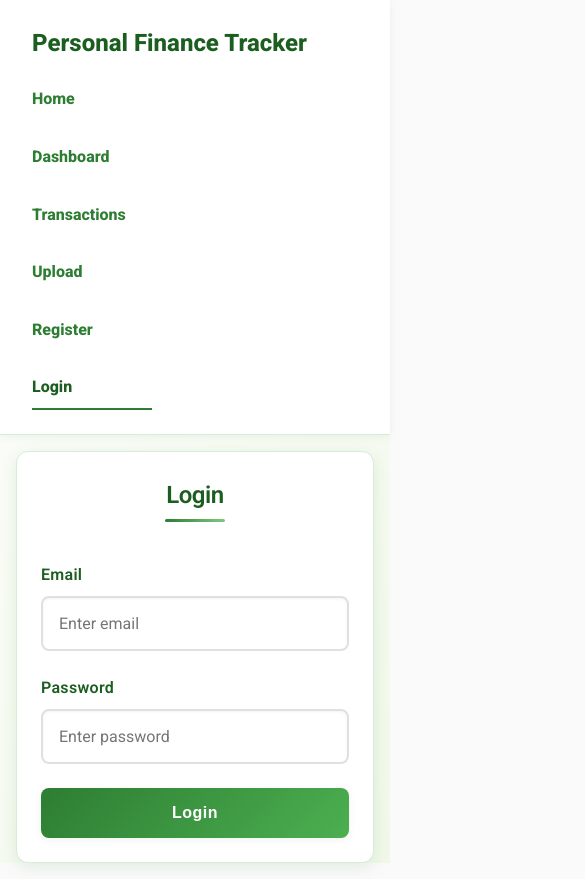
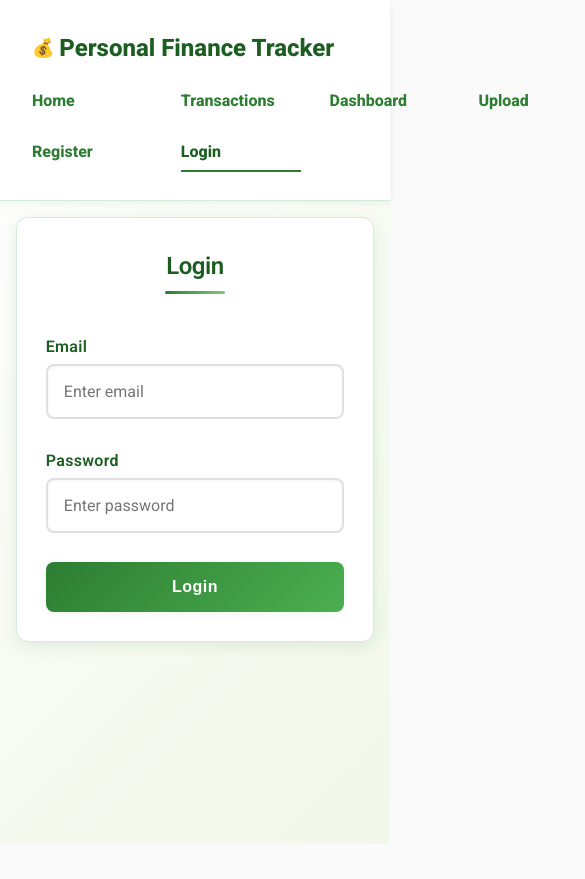
Before and after one commit to Deepikakolli4/TypeFace_Assignment, a React (Create React App) app in the folder frontend/: page /login in a window 390 px wide. Shown: the whole page, 585 px wide, since content can reach past the window. After the commit the page ends 844 px from the top, so only its background shows below. Built offline with nearby package versions, Linux system fonts and the light colour scheme.

Commit message:
"fixed-up-navbar"

```diff
--- a/frontend/src/App.css
+++ b/frontend/src/App.css
@@ -40,10 +40,10 @@
   --font-size-xxl: 2rem;
 
   /* Spacing */
-  --spacing-xs: 0.25rem;
-  --spacing-sm: 0.5rem;
+  --spacing-xs: 0.24rem;
+  --spacing-sm: 0.3rem;
   --spacing-md: 1rem;
-  --spacing-lg: 1.5rem;
+  --spacing-lg: 1.8rem;
   --spacing-xl: 2rem;
   --spacing-xxl: 3rem;
 
@@ -111,7 +111,6 @@ body {
   border-bottom: 1px solid var(--border-color);
   display: flex;
   align-items: center;
-  gap: var(--spacing-lg);
   position: sticky;
   top: 0;
   z-index: 1000;
@@ -122,12 +121,19 @@ body {
   font-weight: 1000;
   color: var(--primary-green-dark);
   text-decoration: none;
-  margin-right: var(--spacing-xxl);
+  display: flex;
+  align-items: center;
+  gap: var(--spacing-sm);
+}
+
+.navbar-icon {
+  font-size: var(--font-size-large);
 }
 
 .nav-links {
   display: flex;
   gap: var(--spacing-lg);
+  margin: 0 auto;
 }
 
 .nav-link {
@@ -146,6 +152,13 @@ body {
 .nav-link-active {
   border-bottom: 2px solid var(--primary-green);
   color: var(--primary-green-dark);
+}
+
+.nav-username {
+  color: var(--primary-green);
+  font-size: var(--font-size-normal);
+  font-weight: 800;
+  padding: var(--spacing-sm) 0;
 }
 
 .nav-button-logout {
@@ -168,7 +181,7 @@ body {
   display: flex;
   gap: var(--spacing-lg);
   margin-left: auto;
-  justify-content: center;
+  padding-right: var(--spacing-md);
 }
 
 /* ===========================================
@@ -652,13 +665,20 @@ input[type="file"]:hover {
     align-items: flex-start;
   }
 
-  .nav-links,
-  .auth-links {
+  .nav-links {
+    margin: 0;
     width: 100%;
     justify-content: flex-start;
   }
 
+  .auth-links {
+    width: 100%;
+    justify-content: flex-start;
+    padding-right: 0;
+  }
+
   .nav-link,
+  .nav-username,
   .nav-button-logout {
     min-width: 120px;
   }
--- a/frontend/src/components/Navbar.jsx
+++ b/frontend/src/components/Navbar.jsx
@@ -15,12 +15,21 @@ const Navbar = () => {
 
   return (
     <nav className="navbar">
-      <div className="navbar-brand">Personal Finance Tracker</div>
+      <div className="navbar-brand">
+        <span className="navbar-icon">💰</span> Personal Finance Tracker
+      </div>
+      <div className="nav-links">
         <NavLink
           to="/home"
           className={({ isActive }) => `nav-link ${isActive ? 'nav-link-active' : ''}`}
         >
           Home
+        </NavLink>
+        <NavLink
+          to="/transactions"
+          className={({ isActive }) => `nav-link ${isActive ? 'nav-link-active' : ''}`}
+        >
+          Transactions
         </NavLink>
         <NavLink
           to="/dashboard"
@@ -29,20 +38,16 @@ const Navbar = () => {
           Dashboard
         </NavLink>
         <NavLink
-        to="/transactions"
-        className={({ isActive }) => `nav-link ${isActive ? 'nav-link-active' : ''}`}
-      >
-        Transactions
-      </NavLink>
-      <NavLink
           to="/upload"
           className={({ isActive }) => `nav-link ${isActive ? 'nav-link-active' : ''}`}
         >
           Upload
         </NavLink>
+      </div>
+      <div className="auth-links">
         {token ? (
           <>
-          <span className="nav-username">{username}</span>
+            <span className="nav-username">{username.toUpperCase()}</span>
             <button
               onClick={handleLogout}
               className="nav-button-logout"
@@ -66,6 +71,7 @@ const Navbar = () => {
             </NavLink>
           </>
         )}
+      </div>
     </nav>
   );
 };
--- a/frontend/src/pages/login.jsx
+++ b/frontend/src/pages/login.jsx
@@ -20,6 +20,7 @@ const Login = () => {
     try {
       const response = await loginUser(formData);
       localStorage.setItem('token', response.data.token);
+      localStorage.setItem('username', response.data.user.username);
       navigate('/dashboard');
     } catch (err) {
       setError(err.response?.data?.message || 'Login failed');
```
Lines whose indentation alone changed are shown as unchanged.
